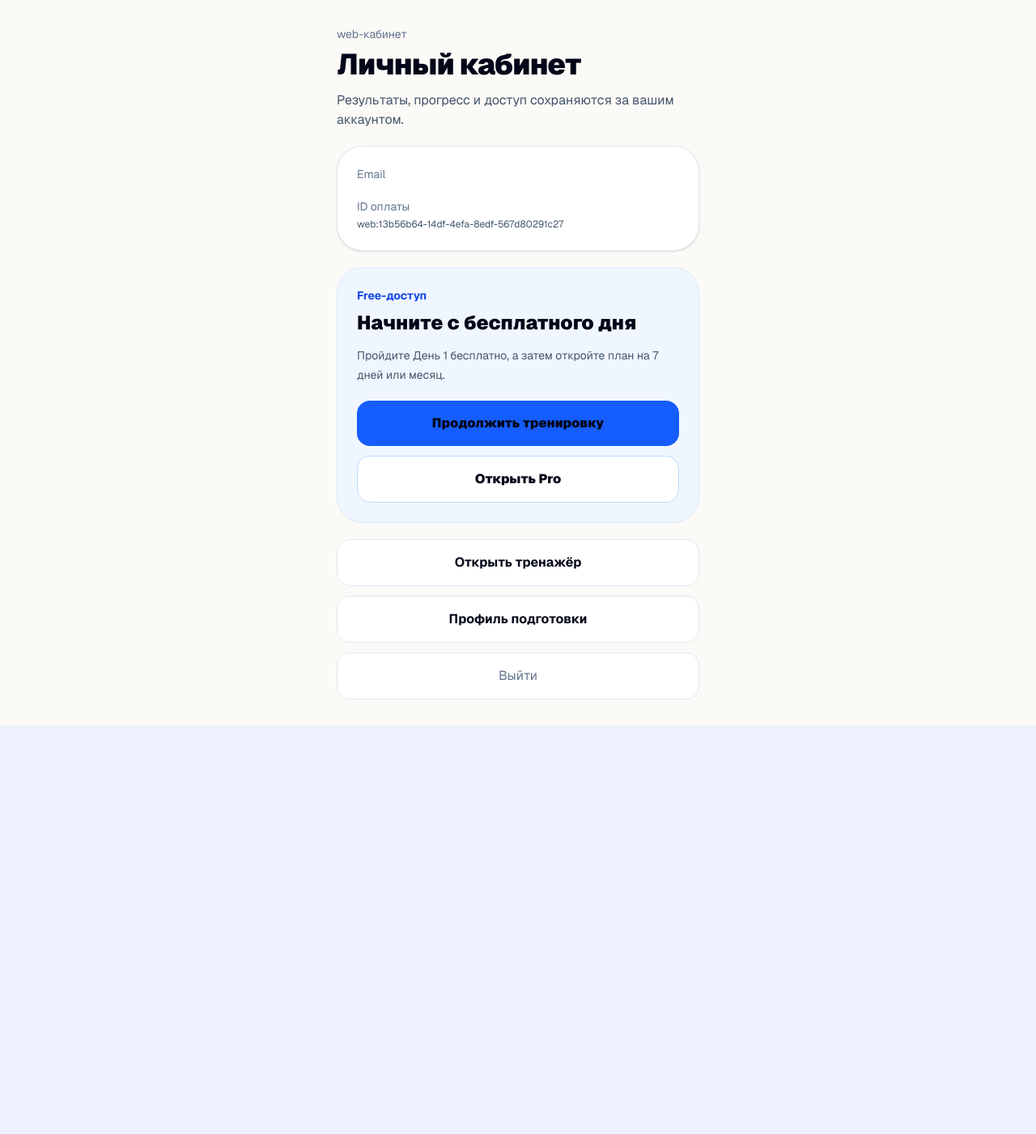
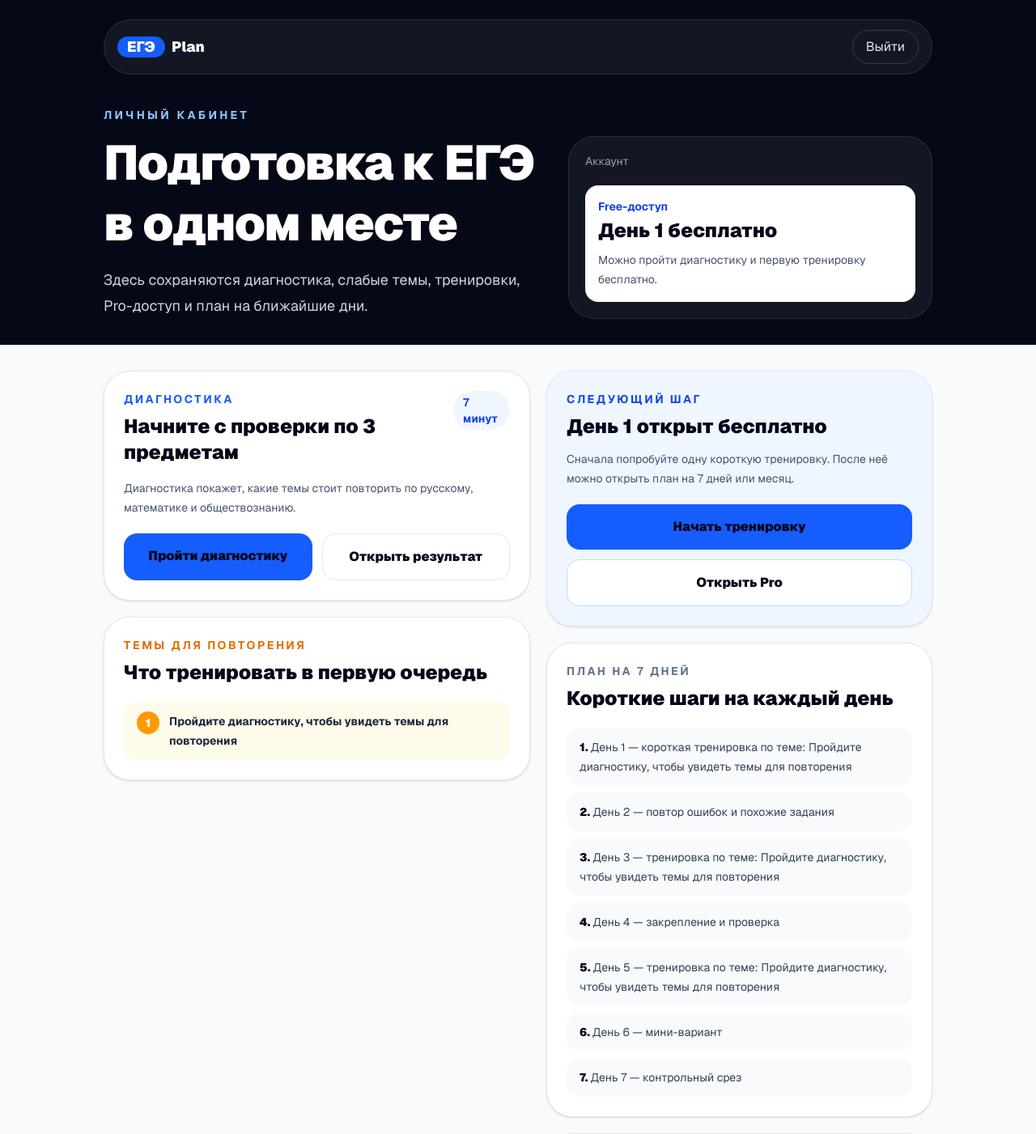
Before and after one commit to 4730188-hue/ege-trainer, a Next.js app: page /account in a window 1280 px wide. Shown: the top 1401 px of the page at 81% size. Before the commit the page ends 896 px from the top, so only its background shows below. Built offline with nearby package versions, Linux system fonts and the light colour scheme; no server answers; the database is empty.

Commit message:
Improve web account dashboard

```diff
--- a/app/account/page.tsx
+++ b/app/account/page.tsx
@@ -1,12 +1,16 @@
 "use client";
 
 import Link from "next/link";
-import { useEffect, useState } from "react";
+import { useEffect, useMemo, useState } from "react";
 import {
   clearWebAccountUserId,
+  getDiagnosisResult,
   getPaymentUserId,
   getProPlanLabel,
+  getSubjectLabel,
+  getStudentProfile,
   syncProSubscriptionFromServer,
+  type DiagnosisResult,
   type ProSubscription,
 } from "@/lib/storage";
 
@@ -15,9 +19,52 @@ type User = {
   email: string;
 };
 
+function formatDate(value?: string) {
+  if (!value) return null;
+
+  const date = new Date(value);
+
+  if (Number.isNaN(date.getTime())) return null;
+
+  return date.toLocaleDateString("ru-RU", {
+    day: "2-digit",
+    month: "long",
+    year: "numeric",
+  });
+}
+
+function getWeakTopics(diagnosis: DiagnosisResult | null) {
+  if (!diagnosis?.weakTopics?.length) {
+    return ["Пройдите диагностику, чтобы увидеть темы для повторения"];
+  }
+
+  return diagnosis.weakTopics.slice(0, 3);
+}
+
+function getSubjectScores(diagnosis: DiagnosisResult | null) {
+  return diagnosis?.subjectScores ?? [];
+}
+
+function getSevenDayPlan(weakTopics: string[]) {
+  const topics = weakTopics.length
+    ? weakTopics
+    : ["первая слабая тема", "вторая слабая тема", "третья слабая тема"];
+
+  return [
+    `День 1 — короткая тренировка по теме: ${topics[0]}`,
+    `День 2 — повтор ошибок и похожие задания`,
+    `День 3 — тренировка по теме: ${topics[1] || topics[0]}`,
+    `День 4 — закрепление и проверка`,
+    `День 5 — тренировка по теме: ${topics[2] || topics[0]}`,
+    `День 6 — мини-вариант`,
+    `День 7 — контрольный срез`,
+  ];
+}
+
 export default function AccountPage() {
   const [user, setUser] = useState<User | null>(null);
   const [subscription, setSubscription] = useState<ProSubscription | null>(null);
+  const [diagnosis, setDiagnosis] = useState<DiagnosisResult | null>(null);
   const [loading, setLoading] = useState(true);
 
   useEffect(() => {
@@ -32,6 +79,7 @@ export default function AccountPage() {
         }
 
         setUser(me.user);
+        setDiagnosis(getDiagnosisResult());
 
         const sub = await syncProSubscriptionFromServer();
         setSubscription(sub);
@@ -53,49 +101,188 @@ export default function AccountPage() {
   }
 
   const isPro = Boolean(subscription?.isPro);
+  const expiresAt = formatDate(subscription?.expiresAt);
+  const profile = getStudentProfile();
+  const subjectLabel = getSubjectLabel(profile?.subject);
+  const weakTopics = useMemo(() => getWeakTopics(diagnosis), [diagnosis]);
+  const subjectScores = useMemo(() => getSubjectScores(diagnosis), [diagnosis]);
+  const sevenDayPlan = useMemo(() => getSevenDayPlan(weakTopics), [weakTopics]);
+  const completedDiagnosis = Boolean(diagnosis?.completedDiagnosis);
+  const correctAnswers = diagnosis?.correctAnswers ?? 0;
+  const totalQuestions = diagnosis?.totalQuestions ?? 9;
 
   if (loading) {
     return (
-      <main className="min-h-screen bg-[#fbfaf7] px-5 py-8 text-slate-950">
+      <main className="min-h-screen bg-[#050816] px-5 py-8 text-white">
         <div className="mx-auto max-w-md">
-          <p>Загружаем кабинет...</p>
+          <p className="rounded-3xl border border-white/10 bg-white/[0.06] p-5">
+            Загружаем кабинет...
+          </p>
         </div>
       </main>
     );
   }
 
   return (
-    <main className="min-h-screen bg-[#fbfaf7] px-5 py-8 text-slate-950">
-      <div className="mx-auto max-w-md space-y-5">
-        <section>
-          <p className="text-sm text-slate-500">web-кабинет</p>
-          <h1 className="mt-2 text-4xl font-black tracking-tight">
+    <main className="min-h-screen bg-[#f8fafc] text-slate-950">
+      <section className="bg-[#050816] px-5 pb-8 pt-6 text-white">
+        <div className="mx-auto max-w-5xl">
+          <header className="flex items-center justify-between rounded-full border border-white/10 bg-white/[0.06] px-4 py-3 backdrop-blur">
+            <Link href="/" className="flex items-center gap-2">
+              <span className="rounded-full bg-blue-600 px-3 py-1 text-lg font-black leading-none text-white">
+                ЕГЭ
+              </span>
+              <span className="text-lg font-black">Plan</span>
+            </Link>
+
+            <button
+              type="button"
+              onClick={logout}
+              className="rounded-full border border-white/15 px-4 py-2 text-sm font-bold text-slate-200"
+            >
+              Выйти
+            </button>
+          </header>
+
+          <div className="mt-10 grid gap-6 md:grid-cols-[1.1fr_0.9fr] md:items-end">
+            <div>
+              <p className="text-sm font-bold uppercase tracking-[0.24em] text-blue-300">
                 Личный кабинет
+              </p>
+              <h1 className="mt-3 text-4xl font-black leading-tight tracking-tight md:text-6xl">
+                Подготовка к ЕГЭ в одном месте
               </h1>
-          <p className="mt-3 text-slate-600">
-            Результаты, прогресс и доступ сохраняются за вашим аккаунтом.
+              <p className="mt-4 max-w-2xl text-lg leading-8 text-slate-300">
+                Здесь сохраняются диагностика, слабые темы, тренировки, Pro-доступ и план на ближайшие дни.
               </p>
+            </div>
+
+            <div className="rounded-[2rem] border border-white/10 bg-white/[0.06] p-5">
+              <p className="text-sm text-slate-400">Аккаунт</p>
+              <p className="mt-1 break-all text-lg font-black">{user?.email}</p>
+
+              <div className="mt-5 rounded-2xl bg-white p-4 text-slate-950">
+                <p className="text-sm font-bold text-blue-700">
+                  {isPro ? "Pro активен" : "Free-доступ"}
+                </p>
+                <p className="mt-1 text-2xl font-black">
+                  {isPro ? getProPlanLabel(subscription?.activePlan) : "День 1 бесплатно"}
+                </p>
+                <p className="mt-2 text-sm leading-6 text-slate-600">
+                  {isPro
+                    ? expiresAt
+                      ? `Доступ действует до ${expiresAt}`
+                      : "Полный режим подготовки включён."
+                    : "Можно пройти диагностику и первую тренировку бесплатно."}
+                </p>
+              </div>
+            </div>
+          </div>
+        </div>
+      </section>
+
+      <section className="px-5 py-8">
+        <div className="mx-auto grid max-w-5xl gap-5 md:grid-cols-[1.05fr_0.95fr]">
+          <div className="space-y-5">
+            <section className="rounded-[2rem] border border-slate-200 bg-white p-6 shadow-sm">
+              <div className="flex items-start justify-between gap-4">
+                <div>
+                  <p className="text-sm font-bold uppercase tracking-[0.18em] text-blue-600">
+                    Диагностика
+                  </p>
+                  <h2 className="mt-2 text-2xl font-black">
+                    {completedDiagnosis ? "Результат сохранён" : "Начните с проверки по 3 предметам"}
+                  </h2>
+                </div>
+
+                <span className="rounded-full bg-blue-50 px-3 py-1 text-sm font-bold text-blue-700">
+                  {completedDiagnosis ? `${correctAnswers}/${totalQuestions}` : "7 минут"}
+                </span>
+              </div>
+
+              {subjectScores.length ? (
+                <div className="mt-5 grid gap-3">
+                  {subjectScores.map((score) => {
+                    const percent =
+                      score.totalQuestions > 0
+                        ? Math.round((score.correctAnswers / score.totalQuestions) * 100)
+                        : 0;
+
+                    return (
+                      <div key={score.subject} className="rounded-2xl bg-slate-50 p-4">
+                        <div className="mb-2 flex justify-between text-sm font-black">
+                          <span>{score.label}</span>
+                          <span>{score.correctAnswers}/{score.totalQuestions}</span>
+                        </div>
+                        <div className="h-3 rounded-full bg-slate-200">
+                          <div
+                            className="h-3 rounded-full bg-blue-600"
+                            style={{ width: `${percent}%` }}
+                          />
+                        </div>
+                      </div>
+                    );
+                  })}
+                </div>
+              ) : (
+                <p className="mt-4 text-sm leading-6 text-slate-600">
+                  Диагностика покажет, какие темы стоит повторить по русскому, математике и обществознанию.
+                </p>
+              )}
+
+              <div className="mt-5 grid gap-3 sm:grid-cols-2">
+                <Link
+                  href="/ege-diagnostic?source=account"
+                  className="rounded-2xl bg-blue-600 px-5 py-4 text-center font-black text-white"
+                >
+                  {completedDiagnosis ? "Пройти ещё раз" : "Пройти диагностику"}
+                </Link>
+
+                <Link
+                  href="/result"
+                  className="rounded-2xl border border-slate-200 bg-white px-5 py-4 text-center font-black text-slate-800"
+                >
+                  Открыть результат
+                </Link>
+              </div>
             </section>
 
             <section className="rounded-[2rem] border border-slate-200 bg-white p-6 shadow-sm">
-          <p className="text-sm text-slate-500">Email</p>
-          <p className="mt-1 font-bold">{user?.email}</p>
-
-          <p className="mt-5 text-sm text-slate-500">ID оплаты</p>
-          <p className="mt-1 break-all text-xs text-slate-600">{getPaymentUserId()}</p>
-        </section>
-
-        <section className="rounded-[2rem] border border-blue-100 bg-blue-50 p-6">
-          <p className="text-sm font-bold text-blue-700">
-            {isPro ? "Pro активен" : "Free-доступ"}
+              <p className="text-sm font-bold uppercase tracking-[0.18em] text-amber-600">
+                Темы для повторения
               </p>
               <h2 className="mt-2 text-2xl font-black">
-            {isPro ? getProPlanLabel(subscription?.activePlan) : "Начните с бесплатного дня"}
+                Что тренировать в первую очередь
+              </h2>
+
+              <div className="mt-5 grid gap-3">
+                {weakTopics.map((topic, index) => (
+                  <div
+                    key={`${topic}-${index}`}
+                    className="flex items-start gap-3 rounded-2xl bg-amber-50 px-4 py-3"
+                  >
+                    <span className="flex h-7 w-7 shrink-0 items-center justify-center rounded-full bg-amber-500 text-sm font-black text-white">
+                      {index + 1}
+                    </span>
+                    <p className="text-sm font-bold leading-6 text-slate-800">{topic}</p>
+                  </div>
+                ))}
+              </div>
+            </section>
+          </div>
+
+          <div className="space-y-5">
+            <section className="rounded-[2rem] border border-blue-100 bg-blue-50 p-6 shadow-sm">
+              <p className="text-sm font-bold uppercase tracking-[0.18em] text-blue-700">
+                Следующий шаг
+              </p>
+              <h2 className="mt-2 text-2xl font-black">
+                {isPro ? "Продолжайте тренировку" : "День 1 открыт бесплатно"}
               </h2>
               <p className="mt-3 text-sm leading-6 text-slate-600">
                 {isPro
-              ? "Можно продолжать тренировки, мини-варианты и повтор ошибок."
-              : "Пройдите День 1 бесплатно, а затем откройте план на 7 дней или месяц."}
+                  ? "Можно тренироваться без ограничений, проходить мини-варианты и возвращать ошибки на повтор."
+                  : "Сначала попробуйте одну короткую тренировку. После неё можно открыть план на 7 дней или месяц."}
               </p>
 
               <div className="mt-5 grid gap-3">
@@ -103,7 +290,7 @@ export default function AccountPage() {
                   href="/task-training?source=account"
                   className="rounded-2xl bg-blue-600 px-5 py-4 text-center font-black text-white"
                 >
-              Продолжить тренировку
+                  Начать тренировку
                 </Link>
 
                 {!isPro ? (
@@ -117,30 +304,53 @@ export default function AccountPage() {
               </div>
             </section>
 
-        <section className="grid gap-3">
+            <section className="rounded-[2rem] border border-slate-200 bg-white p-6 shadow-sm">
+              <p className="text-sm font-bold uppercase tracking-[0.18em] text-slate-500">
+                План на 7 дней
+              </p>
+              <h2 className="mt-2 text-2xl font-black">
+                Короткие шаги на каждый день
+              </h2>
+
+              <div className="mt-5 grid gap-2">
+                {sevenDayPlan.map((item, index) => (
+                  <div key={item} className="rounded-2xl bg-slate-50 px-4 py-3">
+                    <p className="text-sm leading-6 text-slate-700">
+                      <span className="font-black text-slate-950">{index + 1}. </span>
+                      {item}
+                    </p>
+                  </div>
+                ))}
+              </div>
+            </section>
+
+            <section className="rounded-[2rem] border border-slate-200 bg-white p-6 shadow-sm">
+              <p className="text-sm text-slate-500">Текущий предмет в тренажёре</p>
+              <p className="mt-1 text-xl font-black">{subjectLabel}</p>
+
+              <div className="mt-5 grid gap-3">
+                <Link
+                  href="/profile"
+                  className="rounded-2xl border border-slate-200 bg-white px-5 py-4 text-center font-black text-slate-800"
+                >
+                  Настроить профиль
+                </Link>
+
                 <Link
                   href="/home"
-            className="rounded-2xl border border-slate-200 bg-white px-5 py-4 text-center font-bold text-slate-800"
+                  className="rounded-2xl border border-slate-200 bg-white px-5 py-4 text-center font-black text-slate-800"
                 >
                   Открыть тренажёр
                 </Link>
+              </div>
 
-          <Link
-            href="/profile"
-            className="rounded-2xl border border-slate-200 bg-white px-5 py-4 text-center font-bold text-slate-800"
-          >
-            Профиль подготовки
-          </Link>
-
-          <button
-            type="button"
-            onClick={logout}
-            className="rounded-2xl border border-slate-200 bg-white px-5 py-4 text-center font-bold text-slate-500"
-          >
-            Выйти
-          </button>
+              <p className="mt-5 break-all text-xs leading-5 text-slate-400">
+                ID оплаты: {getPaymentUserId()}
+              </p>
             </section>
           </div>
+        </div>
+      </section>
     </main>
   );
 }
```
Lines whose indentation alone changed are shown as unchanged.
